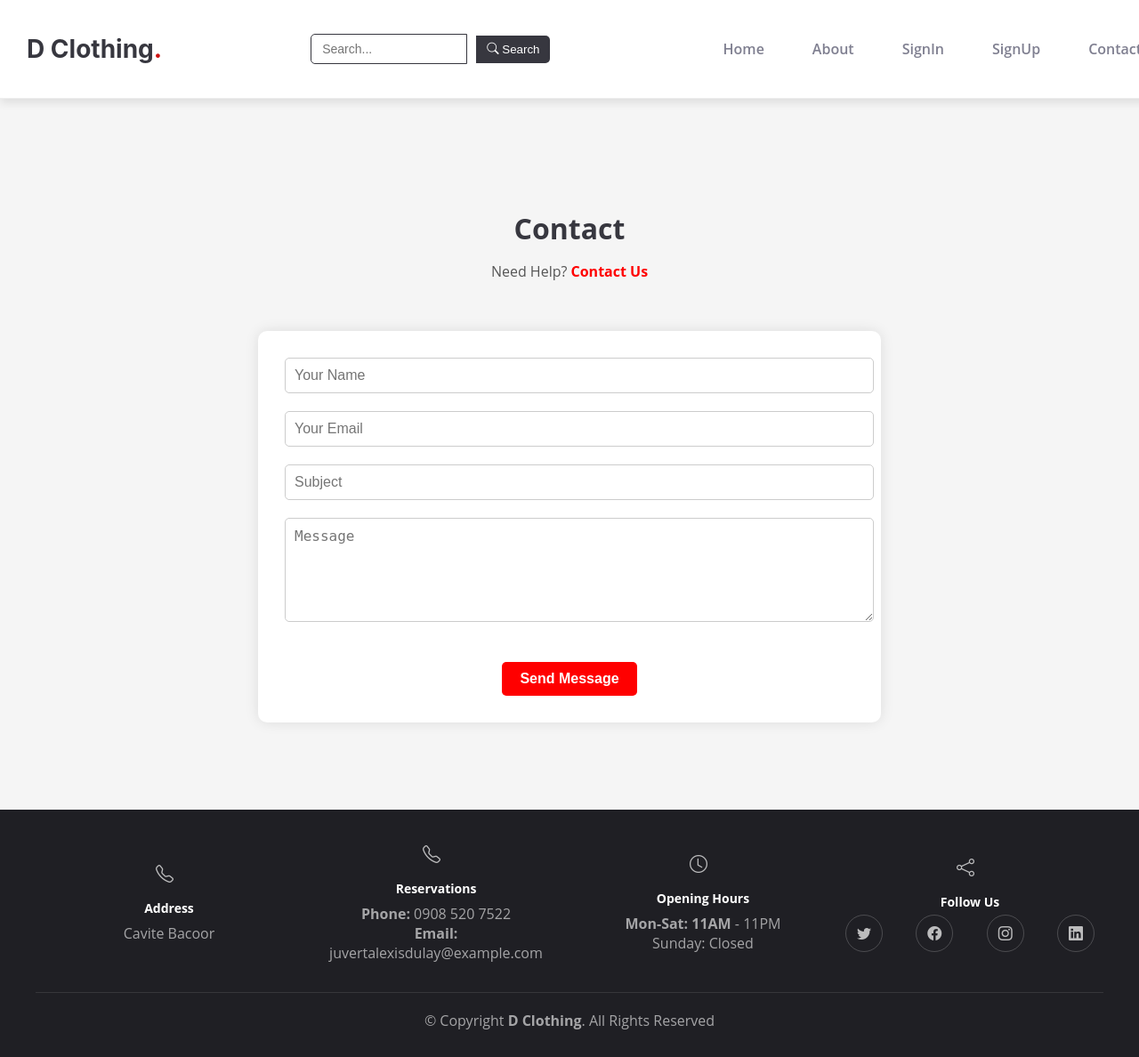
After one commit to alexis21212121/Midterm-Laboratory, a Django app: page /contact/ in a window 1280 px wide. The commit adds this page. Shown: the whole page at 89% size. Run offline with Django 5.2, Linux system fonts and the light colour scheme.

Commit message:
'commit'

```diff
--- /dev/null
+++ b/app/templates/app/contact.html
@@ -0,0 +1,38 @@
+{% extends 'app/base.html' %}
+{% load static %}
+
+{% block content %}
+<link rel="stylesheet" href="{% static 'css/contact.css' %}">
+
+<section id="contact" class="contact">
+    <div class="container-center">
+        <div class="content-wrapper">
+            <div class="section-header">
+                <h2>Contact</h2>
+                <p>Need Help? <span>Contact Us</span></p>
+            </div>
+
+            <form action="" method="" role="form" class="php-email-form form">
+                <div class="row">
+                    <div class="col-xl-6 form-group">
+                        <input type="text" name="name" class="form-control" id="name" placeholder="Your Name" required>
+                    </div>
+                    <div class="col-xl-6 form-group">
+                        <input type="email" class="form-control" name="email" id="email" placeholder="Your Email" required>
+                    </div>
+                </div>
+                <div class="form-group">
+                    <input type="text" class="form-control" name="subject" id="subject" placeholder="Subject" required>
+                </div>
+                <div class="form-group">
+                    <textarea class="form-control" name="message" rows="5" placeholder="Message" required></textarea>
+                </div>
+                <div class="text-center">
+                    <button type="submit" class="button-submit">Send Message</button>
+                </div>
+            </form>
+        </div>
+    </div>
+</section>
+
+{% endblock content %}
--- a/app/templates/app/nav.html
+++ b/app/templates/app/nav.html
@@ -24,6 +24,7 @@
             <li><a href="{% url 'about' %}">About</a></li>
             <li><a href="{% url 'signin' %}">SignIn</a></li>
             <li><a href="{% url 'signup' %}">SignUp</a></li>
+            <li><a href="{% url 'contact' %}">Contact</a></li>
         </ul>
     </nav>
 </header>
--- a/app/urls.py
+++ b/app/urls.py
@@ -1,11 +1,11 @@
 from django.urls import path
-from .views import HomePageView, AboutPageView, SignInPageView, SignUpPageView, ForgotPassPageView
+from .views import HomePageView, AboutPageView, SignInPageView, SignUpPageView, ForgotPassPageView, ContactPageView
 
 urlpatterns = [
     path('', HomePageView.as_view(), name='home'),
     path('about/', AboutPageView.as_view(), name='about'),
     path('signin/', SignInPageView.as_view(), name='signin'),
     path('signup/', SignUpPageView.as_view(), name='signup'),
-     path('forgotpass/', ForgotPassPageView.as_view(), name='forgotpass'),
-
+    path('forgotpass/', ForgotPassPageView.as_view(), name='forgotpass'),
+    path('contact/', ContactPageView.as_view(), name='contact'),
 ]
--- a/app/views.py
+++ b/app/views.py
@@ -15,3 +15,6 @@ class SignUpPageView(TemplateView):
 
 class ForgotPassPageView(TemplateView):
     template_name = 'app/forgotpass.html'
+
+class ContactPageView(TemplateView):
+    template_name = 'app/contact.html'
--- /dev/null
+++ b/static/css/contact.css
@@ -0,0 +1,81 @@
+.container-center {
+    display: flex;
+    justify-content: center;
+    align-items: center;
+    min-height: 100vh;
+    background: rgba(55, 55, 63, 0.05);
+    margin-top: 110px;
+    margin-bottom: 0;
+}
+
+.content-wrapper {
+    display: flex;
+    flex-direction: column;
+    align-items: center;
+    gap: 20px;
+}
+
+.section-header {
+    text-align: center;
+    margin-bottom: 20px;
+}
+
+.section-header h2 {
+    font-size: 32px;
+    font-weight: bold;
+    margin-bottom: 10px;
+}
+
+.section-header p {
+    font-size: 16px;
+    color: #555;
+}
+
+.section-header span {
+    color: red;
+    font-weight: bold;
+}
+
+.form {
+    background-color: #fff;
+    padding: 30px;
+    border-radius: 10px;
+    box-shadow: 0 0 15px rgba(0, 0, 0, 0.1);
+    width: 50vw;
+    margin: 0 auto;
+}
+
+.form input, .form textarea {
+    width: 100%;
+    padding: 10px;
+    border: 1px solid #ccc;
+    border-radius: 5px;
+    font-size: 16px;
+    margin-bottom: 20px;
+}
+
+.button-submit {
+    background-color: red;
+    color: white;
+    font-size: 16px;
+    font-weight: bold;
+    border-radius: 5px;
+    padding: 10px 20px;
+    border: none;
+    cursor: pointer;
+    transition: background-color 0.3s ease-in-out;
+    width: auto;
+}
+
+
+.text-center {
+    text-align: center;
+    margin-top: 20px;
+}
+
+@media (max-width: 768px) {
+    .form {
+        padding: 20px;
+        width: 95%;
+    }
+}
```
Also changed, not shown: app/templates/app/forgotpass.html (+28 -0 lines), static/css/forgotpass.css (added, +115 -0 lines).
